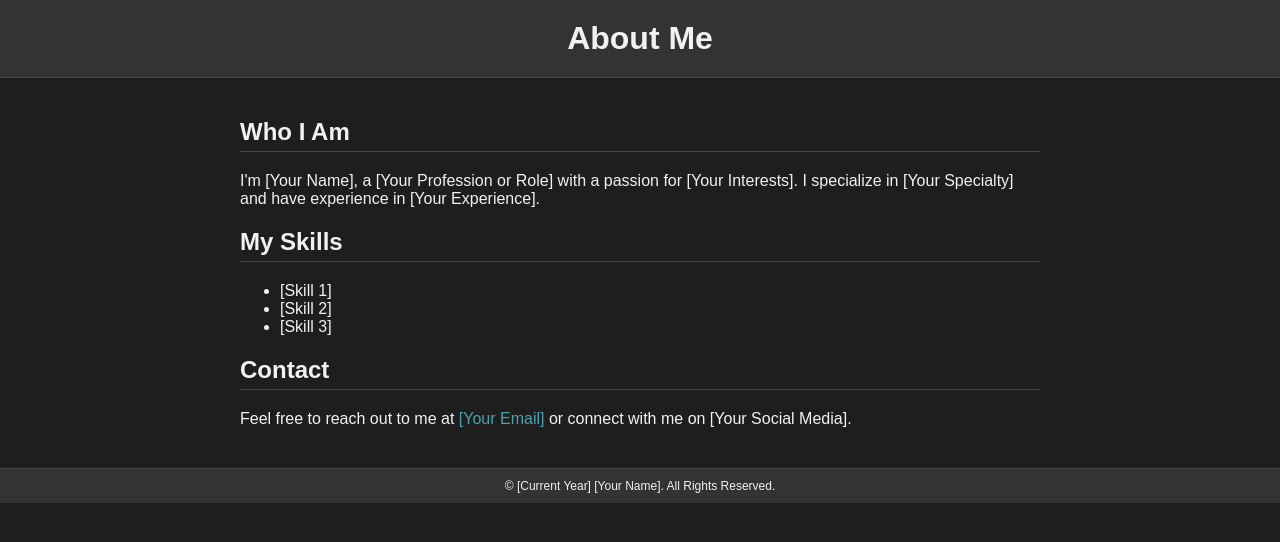
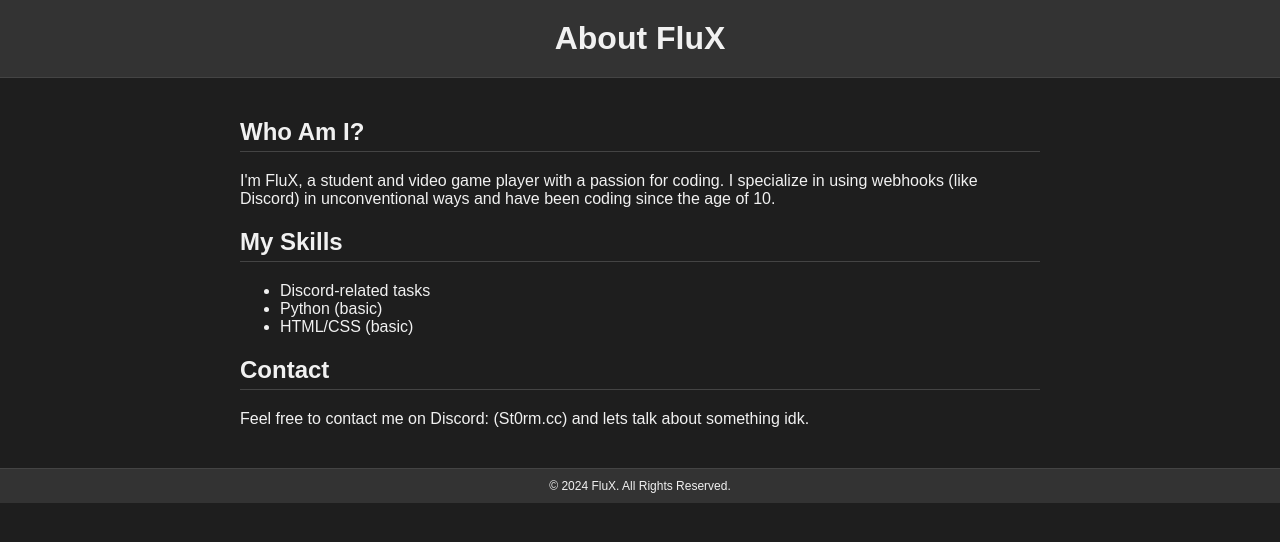
Before and after one commit to AWPDEVnet/FluX.cc, a plain HTML site: page index.html in a window 1280 px wide. Drawn offline with Linux system fonts and the light colour scheme.

Commit message:
Update index.html

```diff
--- a/index.html
+++ b/index.html
@@ -58,32 +58,32 @@
 </head>
 <body>
     <div class="header">
-        <h1>About Me</h1>
+        <h1>About FluX</h1>
     </div>
 
     <div class="content">
         <div class="section">
-            <h2>Who I Am</h2>
-            <p>I'm [Your Name], a [Your Profession or Role] with a passion for [Your Interests]. I specialize in [Your Specialty] and have experience in [Your Experience].</p>
+            <h2>Who Am I?</h2>
+            <p>I'm FluX, a student and video game player with a passion for coding. I specialize in using webhooks (like Discord) in unconventional ways and have been coding since the age of 10.</p>
         </div>
 
         <div class="section">
             <h2>My Skills</h2>
             <ul>
-                <li>[Skill 1]</li>
-                <li>[Skill 2]</li>
-                <li>[Skill 3]</li>
+                <li>Discord-related tasks</li>
+                <li>Python (basic)</li>
+                <li>HTML/CSS (basic)</li>
             </ul>
         </div>
 
         <div class="section">
             <h2>Contact</h2>
-            <p>Feel free to reach out to me at <a href="mailto:[Your Email]">[Your Email]</a> or connect with me on [Your Social Media].</p>
+            <p>Feel free to contact me on Discord: (St0rm.cc) and lets talk about something idk.</p>
         </div>
     </div>
 
     <div class="footer">
-        &copy; [Current Year] [Your Name]. All Rights Reserved.
+        &copy; 2024 FluX. All Rights Reserved.
     </div>
 </body>
 </html>
```
